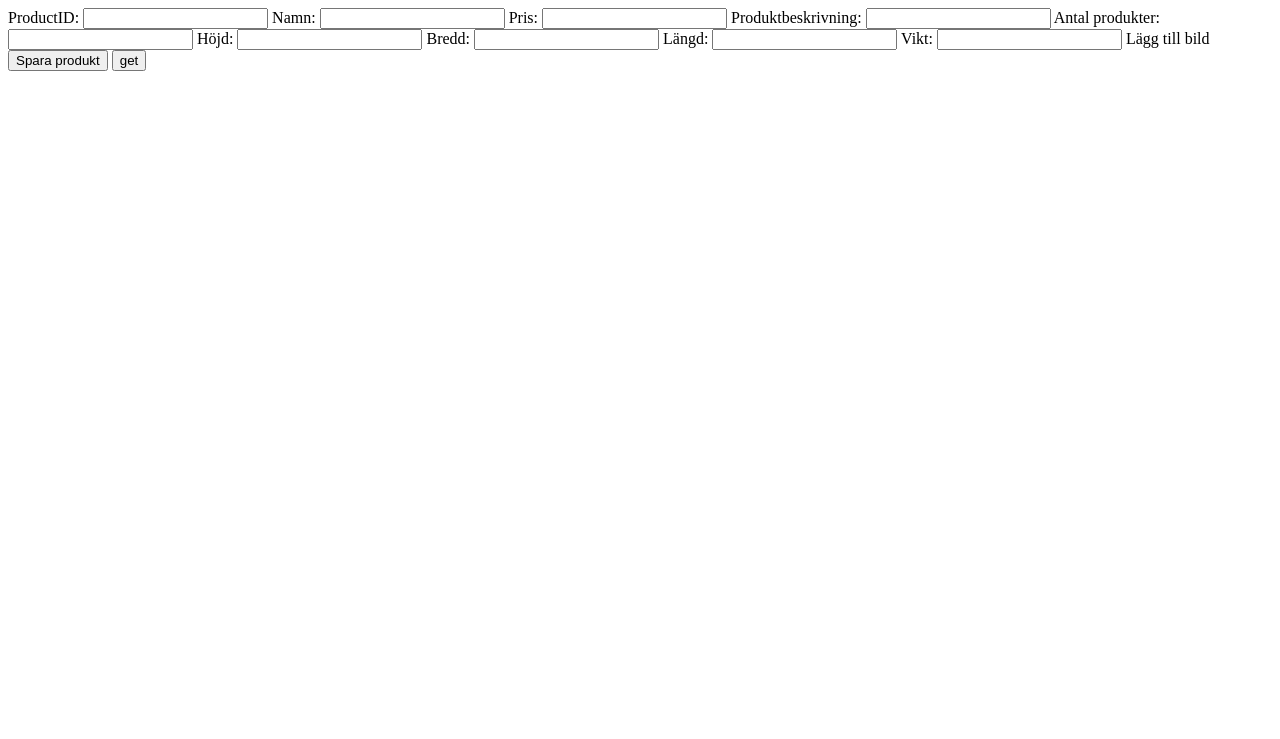
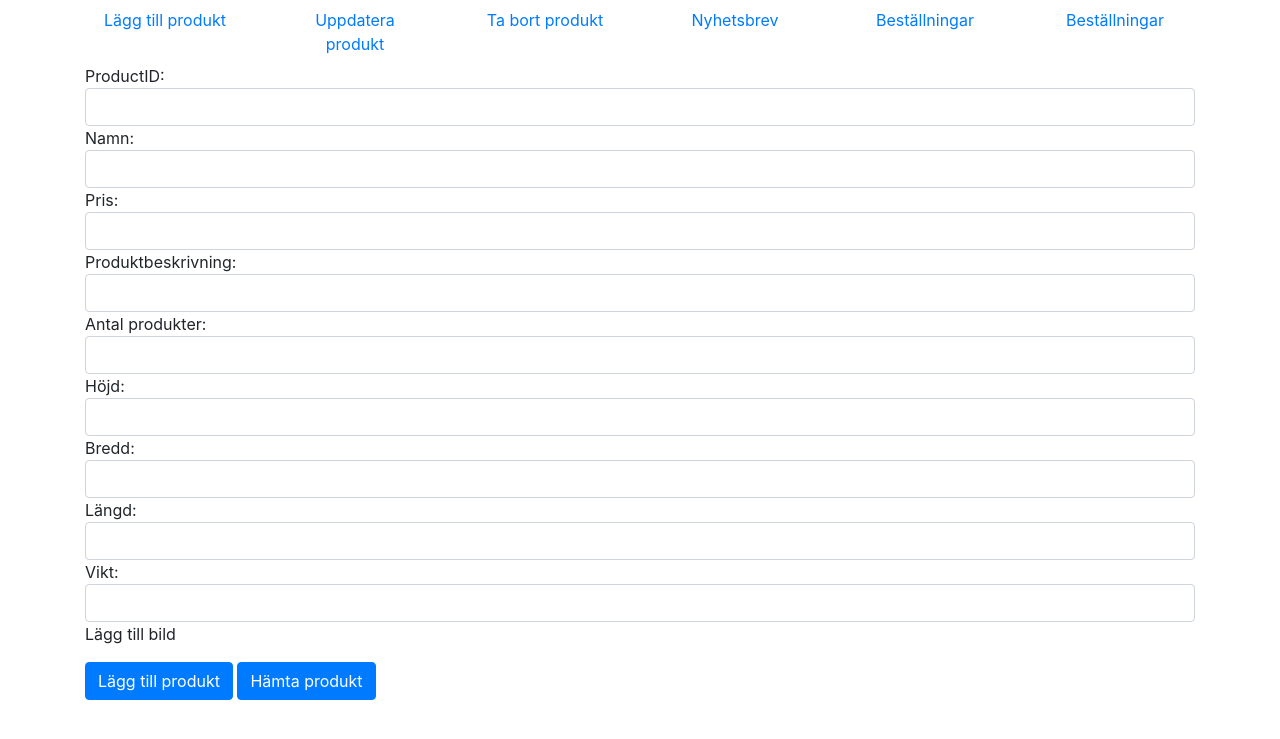
Before and after one commit to sjogrenjohan/CHM, a PHP site: page /admin.php in a window 1280 px wide. Shown: the top 739 px of the page. Run offline with PHP 8.4, Linux system fonts and the light colour scheme.

Commit message:
added style

```diff
--- a/admin.php
+++ b/admin.php
@@ -1,29 +1,76 @@
-<!DOCTYPE html>
-<html lang="en">
-<head>
-    <meta charset="UTF-8">
-    <meta name="viewport" content="width=device-width, initial-scale=1.0">
-    <meta http-equiv="X-UA-Compatible" content="ie=edge">
-    <title>Document</title>
-    <script src="JS/main.js"></script>
-</head>
-<body>
+<?php
+    include "html-start.php";
+?>
 
+
+<div class="container">
+  <div class="row">
+    <div class="col-lg-2">
+        <ul class="nav nav-pills nav-fill">
+            <li class="nav-item">
+                <a class="nav-link" href="#">Lägg till produkt</a>
+            </li>
+        </ul>
+    </div>
+    <div class="col-lg-2">
+        <ul class="nav nav-pills nav-fill">
+            <li class="nav-item">
+              <a class="nav-link" href="#">Uppdatera produkt</a>
+            </li>
+        </ul>
+    </div>
+
+    <div class="col-lg-2">
+        <ul class="nav nav-pills nav-fill">
+            <li class="nav-item">
+                <a class="nav-link" href="#">Ta bort produkt</a>
+            </li>
+        </ul>
+    </div>
+    <div class="col-lg-2">
+        <ul class="nav nav-pills nav-fill">
+            <li class="nav-item">
+                <a class="nav-link" href="#">Nyhetsbrev</a>
+            </li>
+        </ul>
+    </div>
+    <div class="col-lg-2">
+        <ul class="nav nav-pills nav-fill">
+            <li class="nav-item">
+                <a class="nav-link" href="#">Beställningar</a>
+            </li>
+        </ul>
+    </div>
+    <div class="col-lg-2">
+        <ul class="nav nav-pills nav-fill">
+            <li class="nav-item">
+                <a class="nav-link" href="#">Beställningar</a>
+            </li>
+        </ul>
+    </div>
+  </div>
+</div>
+
+<div class="container">
     <form name="addProductForm">
-        ProductID: <input type="text" name="prodID">
-        Namn: <input type="text" name="name">
-        Pris: <input type="text" name="unitPrice">
-        Produktbeskrivning: <input type="text" name="productDesc">
-        Antal produkter: <input type="text" name="unitsInStock">
-        Höjd: <input type="text" name="height">
-        Bredd: <input type="text" name="width">
-        Längd: <input type="text" name="length">
-        Vikt: <input type="text" name="weight">
-        Lägg till bild <!-- kod för ladda upp fil -->
+        <div class="form-group">
+            ProductID: <input type="text" name="prodID" class="form-control" id="formGroupExampleInput">
+            Namn: <input type="text" name="name" class="form-control" id="formGroupExampleInput">
+            Pris: <input type="text" name="unitPrice" class="form-control" id="formGroupExampleInput">
+            Produktbeskrivning: <input type="text" name="productDesc" class="form-control" id="formGroupExampleInput">
+            Antal produkter: <input type="text" name="unitsInStock" class="form-control" id="formGroupExampleInput">
+            Höjd: <input type="text" name="height" class="form-control" id="formGroupExampleInput">
+            Bredd: <input type="text" name="width" class="form-control" id="formGroupExampleInput">
+            Längd: <input type="text" name="length" class="form-control" id="formGroupExampleInput">
+            Vikt: <input type="text" name="weight" class="form-control" id="formGroupExampleInput">
+            Lägg till bild <!-- kod för ladda upp fil -->
+        </div>
     </form>
 
-    <button onclick="addProductDB()">Spara produkt</button>
-    <button onclick="getProduct()">get</button>
+    <button class="btn btn-primary" onclick="addProductDB()">Lägg till produkt</button>
+    <button class="btn btn-primary" onclick="getProduct()">Hämta produkt</button>
+</div>
 
-</body>
-</html>
+<?php
+    include "html-end.php";
+?>
```
